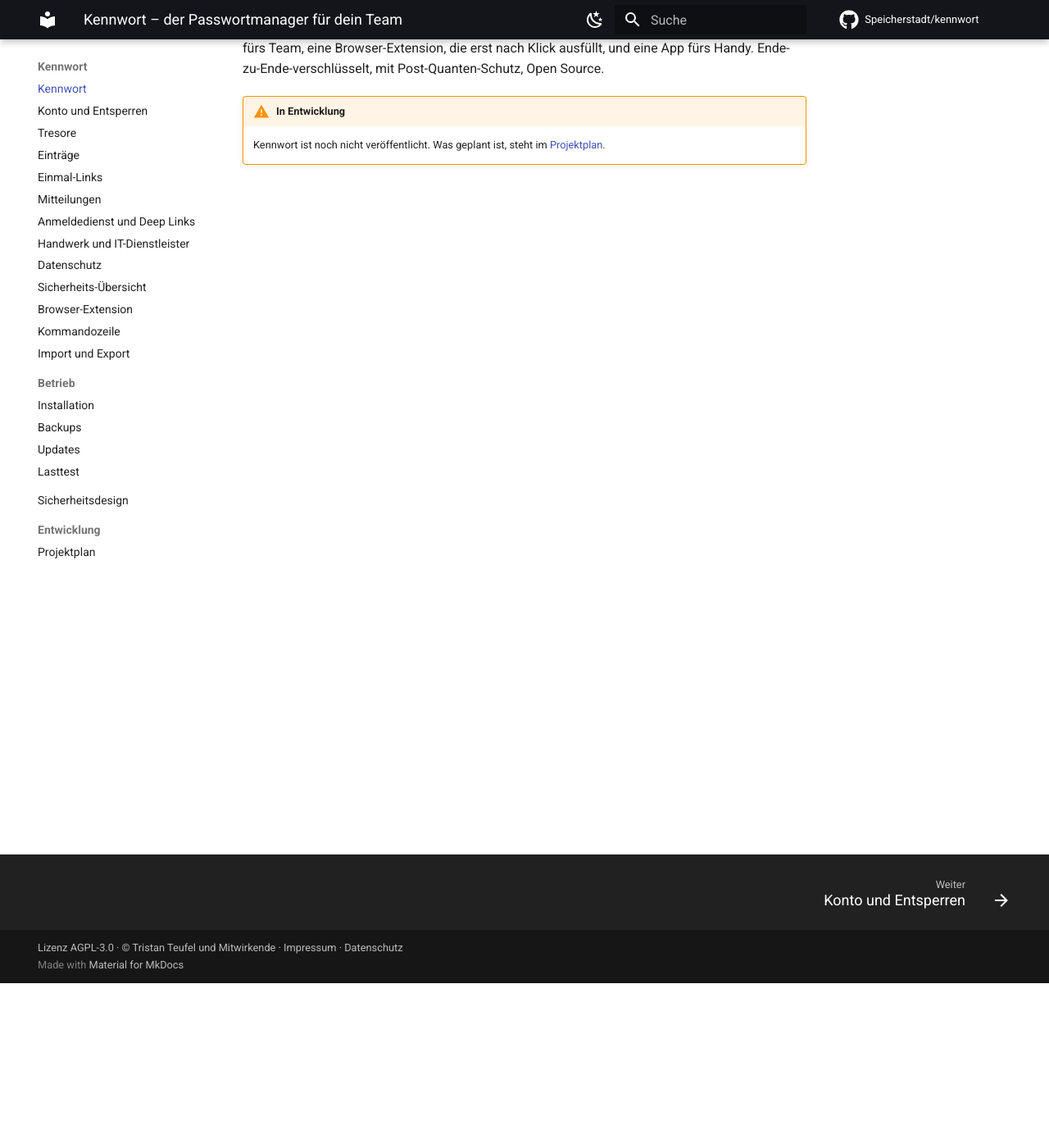
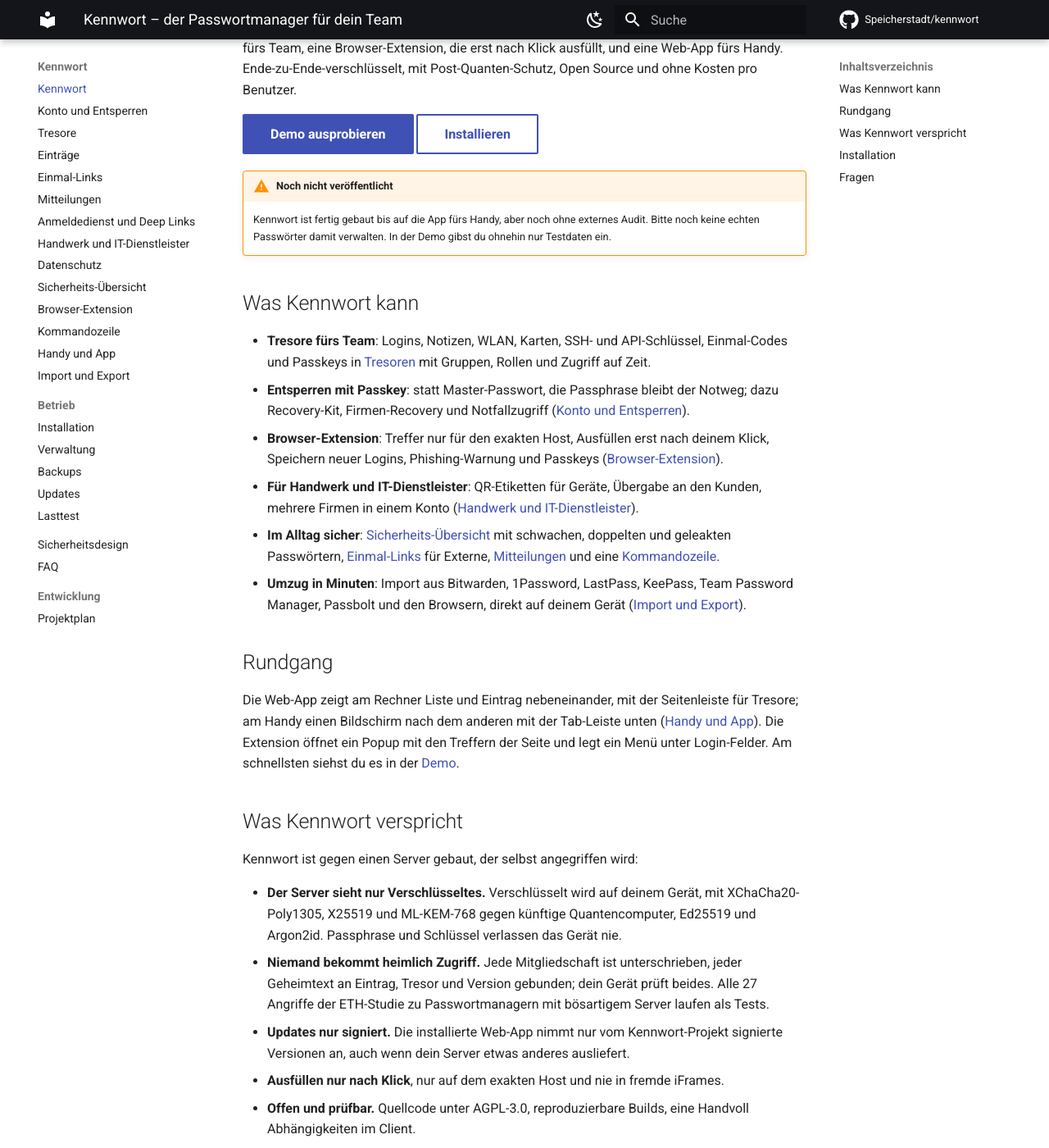
Before and after one commit to Speicherstadt/kennwort, an MkDocs documentation site: the page built from docs/index.md, in a window 1280 px wide and 1400 px high, scrolled down 201 px. Shown: the whole window at 82% size. Built offline with MkDocs 1.6.1 and Material for MkDocs 9.7.7, drawn with Linux system fonts in a browser that asks for light colours; comment, search, counter and statistics services are not loaded; some of the changed text lies outside the part shown.

Commit message:
K-704: Docs and website
Add the pages the plan lists that were missing (Handy und App, Verwaltung,
FAQ), turn the start page into a product website with security promises,
installation and a link to /demo/, bring the README up to date and check
that every page from the plan exists and is in the mkdocs nav.

Co-Authored-By: Claude Opus 5.5 <noreply@anthropic.com>
Claude-Session: https://claude.ai/code/session_01Y3rdfXnaqLdfwSre65bgwT

````diff
--- a/docs/index.md
+++ b/docs/index.md
@@ -10,8 +10,73 @@ description: >-
 **Die Zugänge deines Teams – nur für euch lesbar, auf deinem eigenen Server.**
 
 Kennwort ist ein selbst gehosteter Passwortmanager für kleine Betriebe: Tresore und Gruppen fürs
-Team, eine Browser-Extension, die erst nach Klick ausfüllt, und eine App fürs Handy.
-Ende-zu-Ende-verschlüsselt, mit Post-Quanten-Schutz, Open Source.
+Team, eine Browser-Extension, die erst nach Klick ausfüllt, und eine Web-App fürs Handy.
+Ende-zu-Ende-verschlüsselt, mit Post-Quanten-Schutz, Open Source und ohne Kosten pro Benutzer.
 
-!!! warning "In Entwicklung"
-    Kennwort ist noch nicht veröffentlicht. Was geplant ist, steht im [Projektplan](plan.md).
+<a href="/demo/" class="md-button md-button--primary">Demo ausprobieren</a>
+[Installieren](installation.md){ .md-button }
+
+!!! warning "Noch nicht veröffentlicht"
+    Kennwort ist fertig gebaut bis auf die App fürs Handy, aber noch ohne externes Audit. Bitte
+    noch keine echten Passwörter damit verwalten. In der Demo gibst du ohnehin nur Testdaten ein.
+
+## Was Kennwort kann
+
+- **Tresore fürs Team**: Logins, Notizen, WLAN, Karten, SSH- und API-Schlüssel, Einmal-Codes und
+  Passkeys in [Tresoren](tresore.md) mit Gruppen, Rollen und Zugriff auf Zeit.
+- **Entsperren mit Passkey**: statt Master-Passwort, die Passphrase bleibt der Notweg; dazu
+  Recovery-Kit, Firmen-Recovery und Notfallzugriff ([Konto und Entsperren](konto.md)).
+- **Browser-Extension**: Treffer nur für den exakten Host, Ausfüllen erst nach deinem Klick,
+  Speichern neuer Logins, Phishing-Warnung und Passkeys ([Browser-Extension](extension.md)).
+- **Für Handwerk und IT-Dienstleister**: QR-Etiketten für Geräte, Übergabe an den Kunden, mehrere
+  Firmen in einem Konto ([Handwerk und IT-Dienstleister](handwerk.md)).
+- **Im Alltag sicher**: [Sicherheits-Übersicht](sicherheit.md) mit schwachen, doppelten und
+  geleakten Passwörtern, [Einmal-Links](einmal-links.md) für Externe, [Mitteilungen](mitteilungen.md)
+  und eine [Kommandozeile](cli.md).
+- **Umzug in Minuten**: Import aus Bitwarden, 1Password, LastPass, KeePass, Team Password Manager,
+  Passbolt und den Browsern, direkt auf deinem Gerät ([Import und Export](import-export.md)).
+
+## Rundgang
+
+Die Web-App zeigt am Rechner Liste und Eintrag nebeneinander, mit der Seitenleiste für Tresore; am
+Handy einen Bildschirm nach dem anderen mit der Tab-Leiste unten ([Handy und App](handy.md)). Die
+Extension öffnet ein Popup mit den Treffern der Seite und legt ein Menü unter Login-Felder. Am
+schnellsten siehst du es in der <a href="/demo/">Demo</a>.
+
+## Was Kennwort verspricht
+
+Kennwort ist gegen einen Server gebaut, der selbst angegriffen wird:
+
+- **Der Server sieht nur Verschlüsseltes.** Verschlüsselt wird auf deinem Gerät, mit
+  XChaCha20-Poly1305, X25519 und ML-KEM-768 gegen künftige Quantencomputer, Ed25519 und Argon2id.
+  Passphrase und Schlüssel verlassen das Gerät nie.
+- **Niemand bekommt heimlich Zugriff.** Jede Mitgliedschaft ist unterschrieben, jeder Geheimtext an
+  Eintrag, Tresor und Version gebunden; dein Gerät prüft beides. Alle 27 Angriffe der ETH-Studie zu
+  Passwortmanagern mit bösartigem Server laufen als Tests.
+- **Updates nur signiert.** Die installierte Web-App nimmt nur vom Kennwort-Projekt signierte
+  Versionen an, auch wenn dein Server etwas anderes ausliefert.
+- **Ausfüllen nur nach Klick**, nur auf dem exakten Host und nie in fremde iFrames.
+- **Offen und prüfbar.** Quellcode unter AGPL-3.0, reproduzierbare Builds, eine Handvoll
+  Abhängigkeiten im Client.
+
+Die Einzelheiten stehen im [Sicherheitsdesign](sicherheitsdesign.md), was der Server über dich
+speichert unter [Datenschutz](datenschutz.md).
+
+## Installation
+
+Ein Container mit Caddy davor für TLS, mit Docker Compose oder Podman Quadlet:
+
+```sh
+curl -fsSLO https://raw.githubusercontent.com/Speicherstadt/kennwort/main/docker/compose.yaml
+curl -fsSLO https://raw.githubusercontent.com/Speicherstadt/kennwort/main/docker/Caddyfile
+curl -fsSL -o .env https://raw.githubusercontent.com/Speicherstadt/kennwort/main/docker/kennwort.env.example
+# KENNWORT_DOMAIN, KENNWORT_AUTH_SECRET und KENNWORT_SETUP_CODE in .env eintragen
+docker compose up -d
+```
+
+Danach legst du mit dem Einrichtungs-Code deine Firma an. Alles Weitere: [Installation](installation.md),
+[Backups](backup.md), [Updates](updates.md) und [Verwaltung](verwaltung.md).
+
+## Fragen
+
+Kosten, Umzug, vergessene Passphrase: Antworten stehen in der [FAQ](faq.md).
--- a/mkdocs.yml
+++ b/mkdocs.yml
@@ -72,12 +72,15 @@ nav:
   - Sicherheits-Übersicht: sicherheit.md
   - Browser-Extension: extension.md
   - Kommandozeile: cli.md
+  - Handy und App: handy.md
   - Import und Export: import-export.md
   - Betrieb:
       - Installation: installation.md
+      - Verwaltung: verwaltung.md
       - Backups: backup.md
       - Updates: updates.md
       - Lasttest: lasttest.md
   - Sicherheitsdesign: sicherheitsdesign.md
+  - FAQ: faq.md
   - Entwicklung:
       - Projektplan: plan.md
````
Also changed, not shown: BAULISTE.md (+1 -1 lines), README.md (+7 -4 lines), docs/faq.md (added, +58 -0 lines), docs/handy.md (added, +48 -0 lines), docs/verwaltung.md (added, +52 -0 lines), 1 other file.
